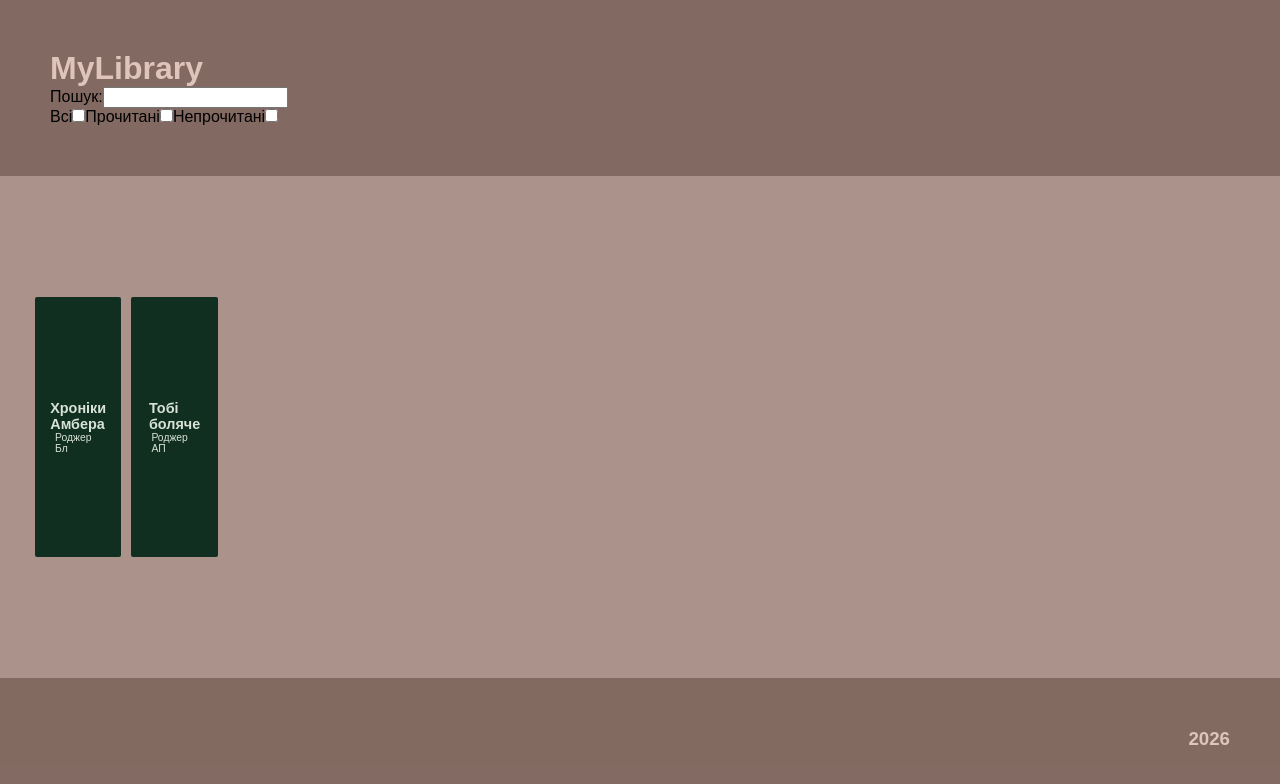
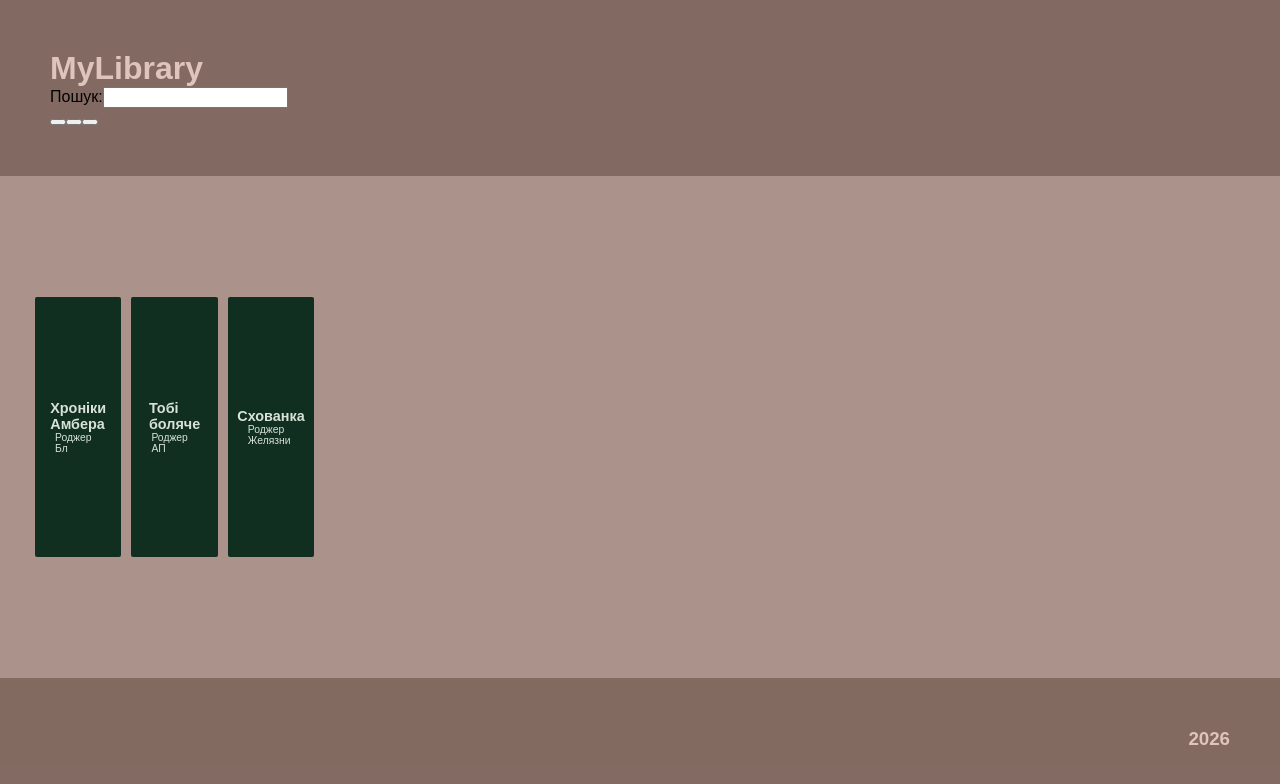
Before and after one commit to AnnaofAmber/MyLibrary, a React (Create React App) app in the folder my-app/: page / in a window 1280 px wide. Shown: the top 784 px of the page. Built offline with nearby package versions, Linux system fonts and the light colour scheme.

Commit message:
changed checkboxes with buttons

```diff
--- a/my-app/src/components/BookFilter/BookFilter.jsx
+++ b/my-app/src/components/BookFilter/BookFilter.jsx
@@ -11,12 +11,13 @@ export const BookFilter = () => {
   const isRead = useSelector(state => state.isRead)
 
   const handleFilterChange = event => {
+    console.log(event);
+
     return dispatch(filterBooks(event.target.value));
   };
 
 
   const handleFilterChangeIsRead = event => {
-
     return dispatch(readFilter(event.target.id))
   }
 
@@ -30,20 +31,24 @@ export const BookFilter = () => {
         className={css.input}
         id="search"
         name="filter"
-        value={name||author}
+        value={name}
         type="text"
         onChange={handleFilterChange}
       />
     </div>
     <div>
-      <label for="all">Всі</label>
+      <button id='all' onClick={handleFilterChangeIsRead}></button>
+      <button id='read' onClick={handleFilterChangeIsRead}></button>
+      <button id='not' onClick={handleFilterChangeIsRead}></button>
+
+      {/* <label for="all">Всі</label>
       <input id='all' type="checkbox" onChange={handleFilterChangeIsRead}/>
 
       <label for="read">Прочитані</label>
       <input id='read' type="checkbox" onChange={handleFilterChangeIsRead}/>
 
       <label for="not">Непрочитані</label>
-      <input id='not' type="checkbox" onChange={handleFilterChangeIsRead}/>
+      <input id='not' type="checkbox" onChange={handleFilterChangeIsRead}/> */}
     </div>
 </div>
   );
--- a/my-app/src/components/BookList/BookList.jsx
+++ b/my-app/src/components/BookList/BookList.jsx
@@ -1,17 +1,18 @@
 import scss from './BookList.module.scss'
 
 import { BookItem } from "../BookItem/BookItem"
-import { useSelector } from 'react-redux'
+import { useDispatch, useSelector } from 'react-redux';
+import { readFilter } from '../../redux/readFilterSlice';
 
-const onFilteredBooks = (books, filter, isRead) => {
-  console.log(books);
 
+const onFilteredBooks = (books, filter, isRead, dispatch) => {
   if(filter){
     return books.filter(book =>
     book.name.toLowerCase().includes(filter.toLowerCase()
   )||
       book.author.toLowerCase().includes(filter.toLowerCase()
   )
+  ||book.genre.toLowerCase().includes(filter.toLowerCase())
   );
   }
 
@@ -29,12 +30,10 @@ const onFilteredBooks = (books, filter, isRead) => {
       else{
       return books
     }
-
-
-
 };
 
 export const BookList = ({showModalImage}) => {
+    const dispatch = useDispatch();
     const books = useSelector(state=>state.books)
     const filter = useSelector(state=>state.filter)
     const isRead = useSelector(state=>state.isRead)
@@ -42,7 +41,7 @@ export const BookList = ({showModalImage}) => {
     console.log(isRead);
 
 
-    const filteredBooks = onFilteredBooks(books, filter, isRead);
+    const filteredBooks = onFilteredBooks(books, filter, isRead, dispatch);
     return(
          <ul className={scss.bookList}>
         {filteredBooks.map(book => (
--- a/my-app/src/redux/booksSlice.js
+++ b/my-app/src/redux/booksSlice.js
@@ -3,9 +3,9 @@ import { createSlice } from '@reduxjs/toolkit';
 
 const initialState = {
   books: [
-    { id: nanoid(), name: 'Хроніки Амбера', author: 'Роджер Бл', year:'', genre:'', publisher:'', cover: 'хронікиАмбера.jpg', pages:'864', color:'#102f20', textColor:'#d8e2d6', read:true },
-    { id: nanoid(), name: 'Тобі боляче', author: 'Роджер АП', year:'', genre:'', publisher:'', cover: 'хронікиАмбера.jpg', pages:'864', color:'#102f20', textColor:'#d8e2d6', read:true },
-        { id: nanoid(), name: 'Схованка', author: 'Роджер Желязни', year:'', genre:'', publisher:'', cover: 'хронікиАмбера.jpg', pages:'864', color:'#102f20', textColor:'#d8e2d6', read:false },
+    { id: nanoid(), name: 'Хроніки Амбера', author: 'Роджер Бл', year:'', genre:'фентезі', publisher:'', cover: 'хронікиАмбера.jpg', pages:'864', color:'#102f20', textColor:'#d8e2d6', read:true },
+    { id: nanoid(), name: 'Тобі боляче', author: 'Роджер АП', year:'', genre:'трилер', publisher:'', cover: 'хронікиАмбера.jpg', pages:'864', color:'#102f20', textColor:'#d8e2d6', read:true },
+        { id: nanoid(), name: 'Схованка', author: 'Роджер Желязни', year:'', genre:'дарк роман', publisher:'', cover: 'хронікиАмбера.jpg', pages:'864', color:'#102f20', textColor:'#d8e2d6', read:false },
   ],
 };
 const bookSlice = createSlice({
--- a/my-app/src/redux/readFilterSlice.js
+++ b/my-app/src/redux/readFilterSlice.js
@@ -8,7 +8,7 @@ const initialState = {
 
 const readFilterBookSlice = createSlice({
   name: 'isRead',
-  initialState: initialState.isRead,
+  initialState: initialState.all,
   reducers: {
     readFilter(state, action) {
         return (state = action.payload);
```
